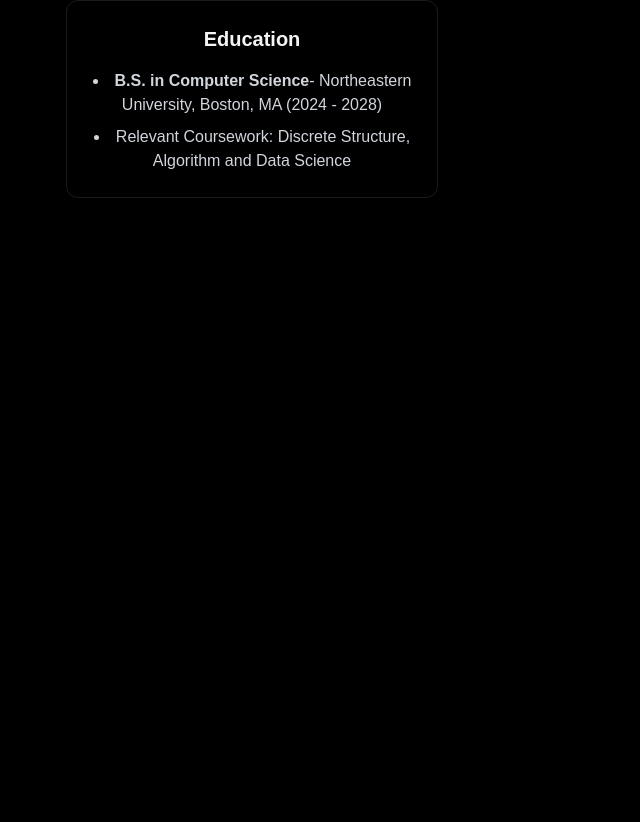
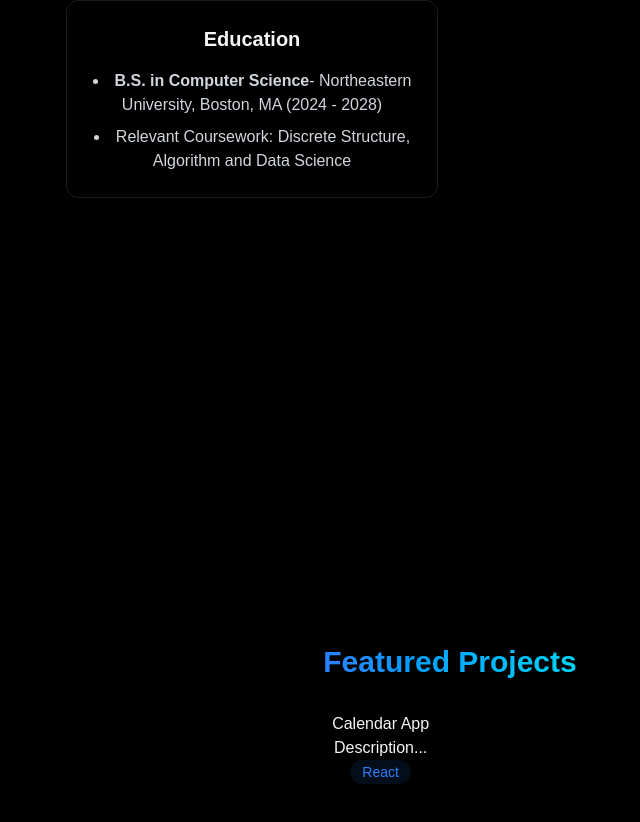
Before and after one commit to ezixuan27/ella_HOME, a React (Vite) app: page / in a window 1280 px wide. Shown: the part 1318-2140 px from the top of the page, without its empty margins (190-830 px from the left). Before the commit the page ends 1664 px from the top, so only its background shows below. Built offline with nearby package versions, Linux system fonts and the light colour scheme.

Commit message:
somthing

```diff
--- a/src/App.jsx
+++ b/src/App.jsx
@@ -5,6 +5,7 @@
 import { MobileMenu } from "./components/MobileMenu";
 import { Home } from "./components/sections/Home";
 import { About } from "./components/sections/About";
+import { Projects } from "./components/sections/Projects";
 import "./index.css";
 
 function App() {
@@ -24,6 +25,7 @@
         <MobileMenu menuOpen={menuOpen} setMenuOpen={setMenuOpen}/>
         <Home />
         <About />
+        <Projects />
 
       </div>
     </>
--- /dev/null
+++ b/src/components/sections/Projects.jsx
@@ -0,0 +1,41 @@
+import React from 'react'
+
+export const Projects = () => {
+    return (
+        <section
+            id="projects"
+            className="min-h-screen flex items-center justify-center py-20"
+        >
+            <div className="max-w-5xl mx-auto px-4">
+                <h2
+                    className="text-3xl font-bold mb-8 bg-gradient-to-r from-blue-500 to-cyan-400 bg-clip-text text-transparent text-center">
+                    Featured Projects
+                </h2>
+                <div className="grid grid-cols-1 md:grid-cols-2 gap-6">
+
+                    <div>
+                        <h3>
+                            Calendar App
+                            <p>
+                                Description...
+                            </p>
+                            <div>
+                                {["React"].map((tech, key) => (
+                                    <span
+                                        key={key}
+                                        className="bg-blue-500/10 text-blue-500 py-1 px-3 rounded-full text-sm hover:bg-blue-500/20
+                                hober:shadow-[0?2px_8px_rgba(59, 130, 2246, 0.2)] transition"
+                                    >
+                                        {tech}
+                                    </span>
+                                ))}
+                            </div>
+                        </h3>
+                    </div>
+
+                </div>
+
+            </div>
+        </section>
+    )
+}
```
Also changed, not shown: 1 other file (tests, documents, lock files or other folders).
